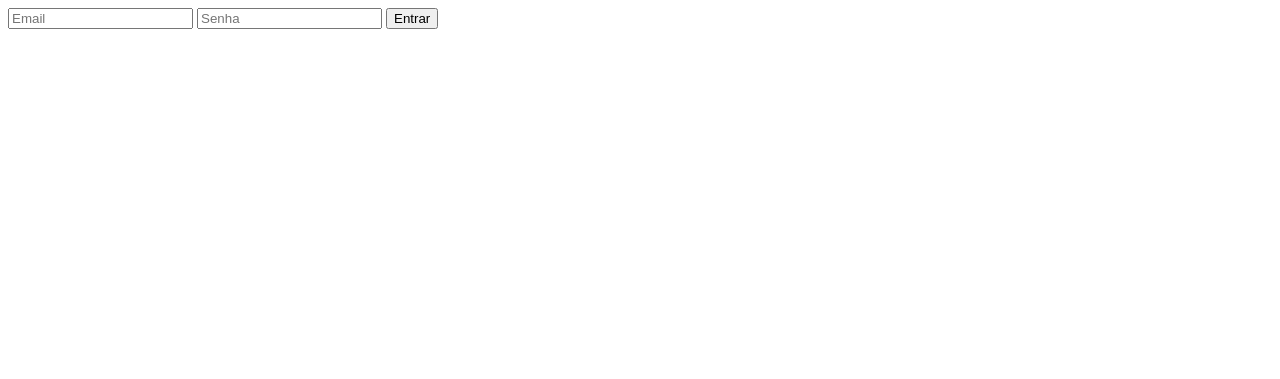
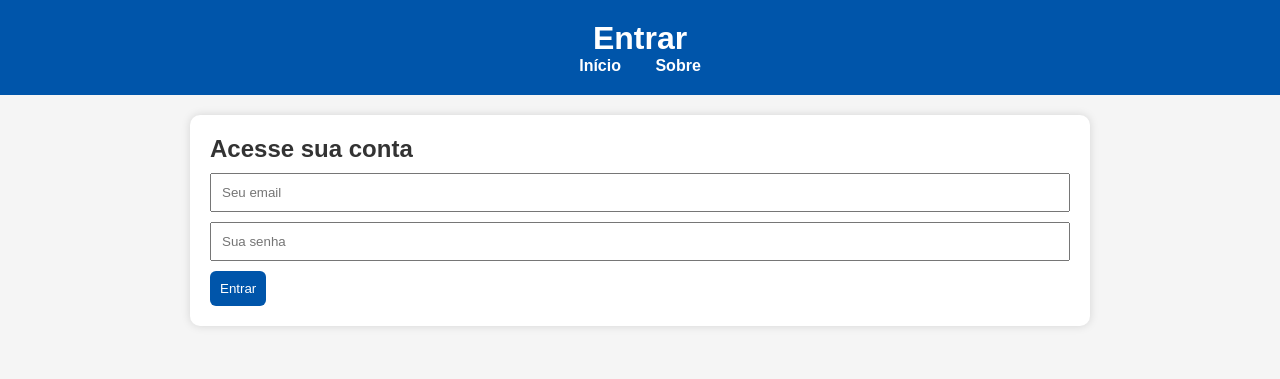
Before and after one commit to ProfessordoFuturoRodrigo/blogedu, a plain HTML site: page login.html in a window 1280 px wide. Drawn offline with Linux system fonts and the light colour scheme.

Commit message:
Update login.html

```diff
--- a/login.html
+++ b/login.html
@@ -1,9 +1,31 @@
-<form id="formLogin">
-    <input type="email" id="email" placeholder="Email" required>
-    <input type="password" id="senha" placeholder="Senha" required>
-    <button type="submit">Entrar</button>
-</form>
+<!DOCTYPE html>
+<html>
+<head>
+    <title>Login</title>
+    <link rel="stylesheet" href="css/style.css">
+</head>
+<body>
 
+<header>
+    <h1>Entrar</h1>
+    <nav>
+        <a href="index.html">Início</a>
+        <a href="sobre.html">Sobre</a>
+    </nav>
+</header>
+
+<div class="container">
+    <form id="formLogin">
+        <h2>Acesse sua conta</h2>
+
+        <input type="email" id="email" placeholder="Seu email" required>
+        <input type="password" id="senha" placeholder="Sua senha" required>
+
+        <button type="submit">Entrar</button>
+    </form>
+</div>
+
+<!-- Firebase -->
 <script src="https://www.gstatic.com/firebasejs/8.10.0/firebase-app.js"></script>
 <script src="https://www.gstatic.com/firebasejs/8.10.0/firebase-auth.js"></script>
 
@@ -13,9 +35,10 @@
 <script>
 document.getElementById("formLogin").addEventListener("submit", (e) => {
     e.preventDefault();
-    login(
-        document.getElementById("email").value,
-        document.getElementById("senha").value
-    );
+
+    login(email.value, senha.value);
 });
 </script>
+
+</body>
+</html>
```
